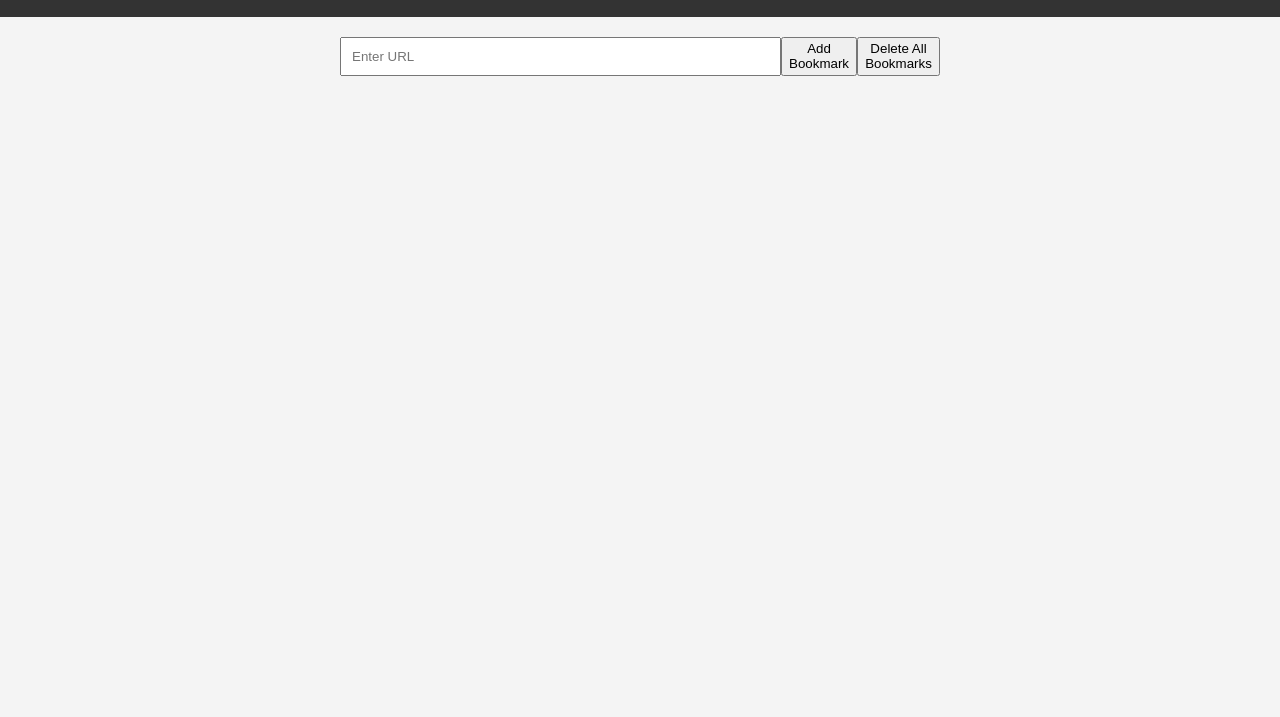
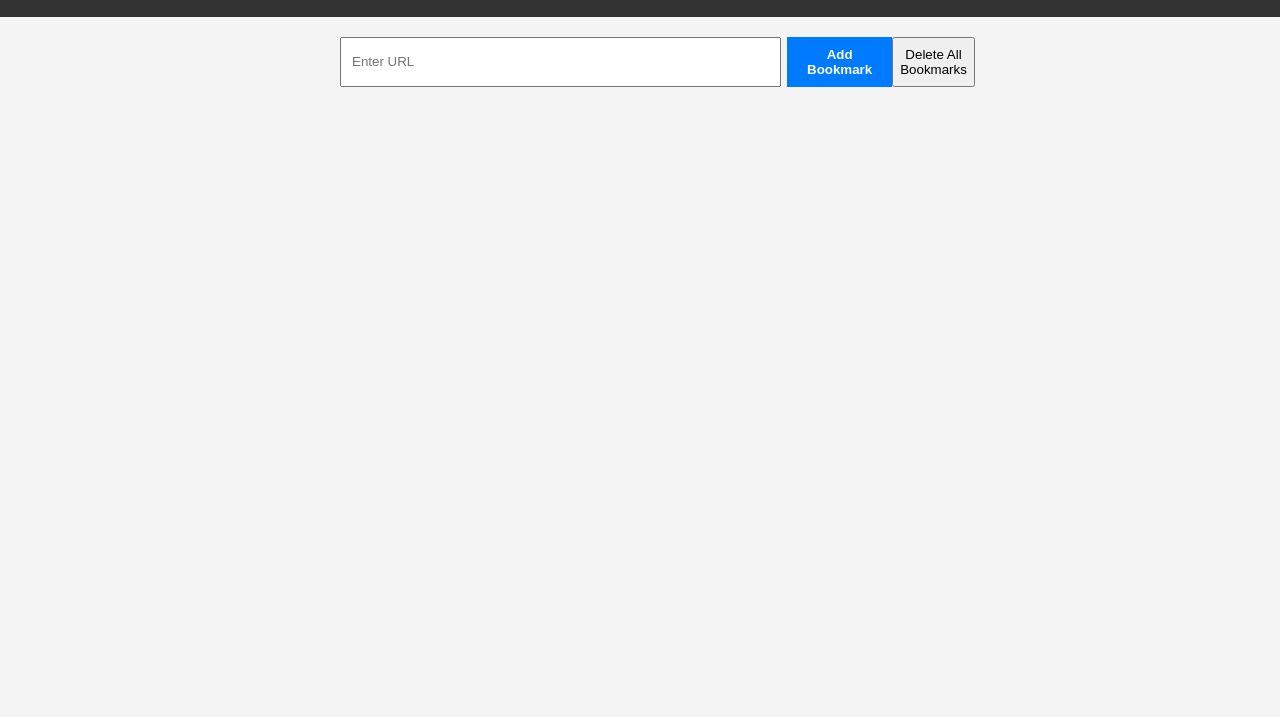
Before and after one commit to FrankGrillo1991/Bookmark-Landing-Page, a plain HTML site: page index.html in a window 1280 px wide. Shown: the part 83-800 px from the top of the page. Drawn offline with Linux system fonts and the light colour scheme.

Commit message:
Update styles.css

```diff
--- a/styles.css
+++ b/styles.css
@@ -29,3 +29,13 @@ input[type="url"] {
     flex: 1;
     padding: 10px;
 }
+
+button#addBookmark {
+    background-color: #007bff;
+    color: #fff;
+    border: none;
+    padding: 10px 20px;
+    cursor: pointer;
+    font-weight: 600;
+    margin-left: 6px;
+}
```
